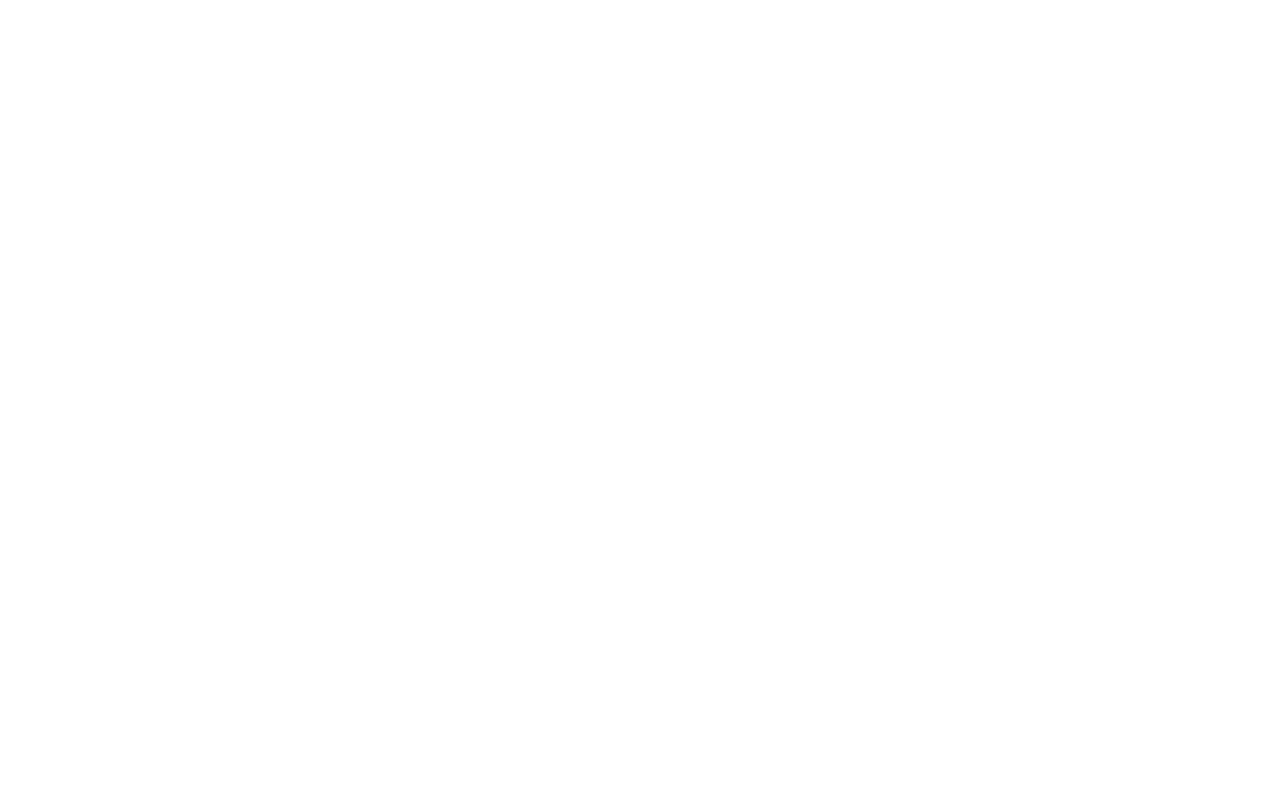
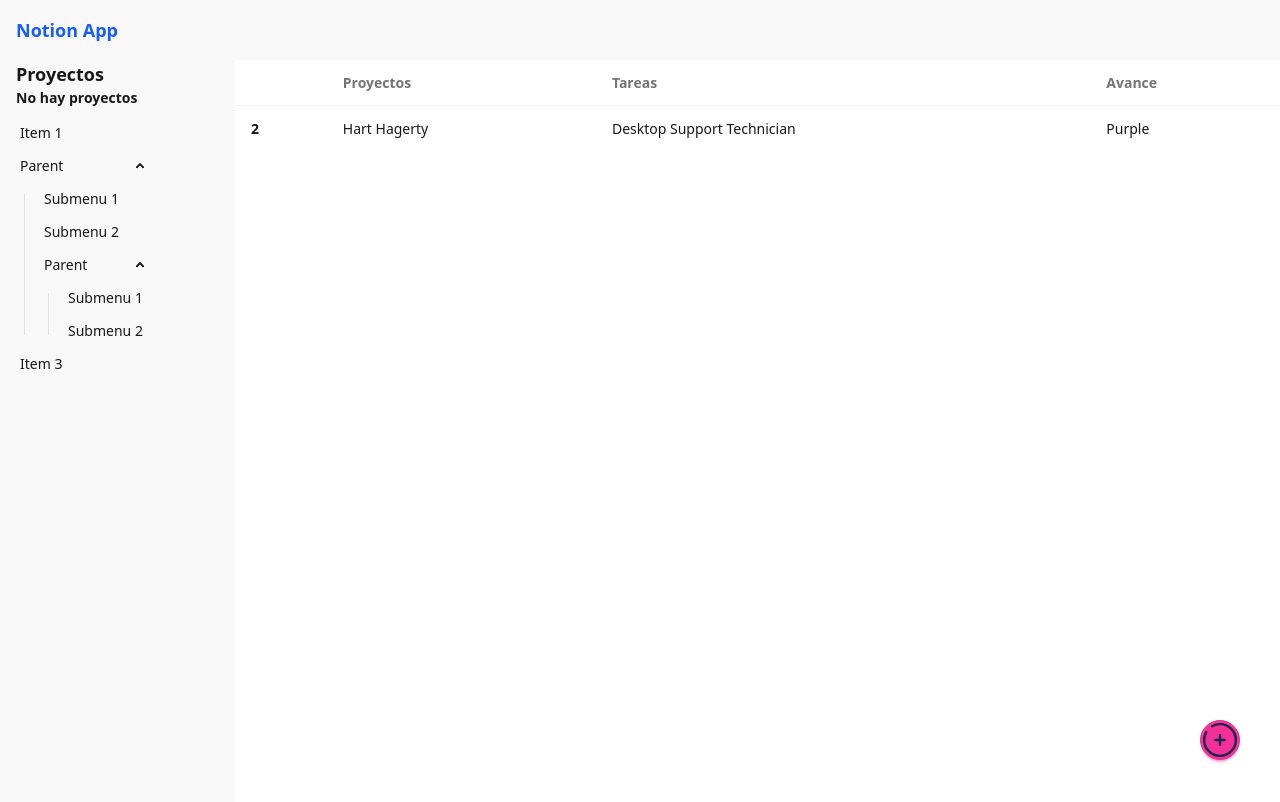
Before and after one commit to saaralozano/projects-app, a Vue app: page /projects in a window 1280 px wide. Before the commit this address had no page. Shown: the top 802 px of the page. Built offline with nearby package versions, Linux system fonts and the light colour scheme; the HTML template or start-up script is replaced by a standard one.

Commit message:
Componentes de Daisyui

```diff
--- a/src/modulorum/projects/layouts/ProjectsLayout.vue
+++ b/src/modulorum/projects/layouts/ProjectsLayout.vue
@@ -2,7 +2,7 @@
 <template>
     <SupraMenu />
 
-    <main>
+    <main class="flex flex-row">
         <LateralisMenu />
         <router-view />
     </main>
--- /dev/null
+++ b/src/modulorum/projects/views/ProjectsView.vue
@@ -0,0 +1,32 @@
+<template>
+
+    <div class="overflow-x-auto w-full">
+    <table class="table">
+        <!-- head -->
+        <thead>
+        <tr>
+            <th></th>
+            <th>Proyectos</th>
+            <th>Tareas</th>
+            <th>Avance</th>
+        </tr>
+        </thead>
+
+        <tbody>
+        <!-- row 2 -->
+        <tr class="hover:bg-base-300">
+            <th>2</th>
+            <td>Hart Hagerty</td>
+            <td>Desktop Support Technician</td>
+            <td>Purple</td>
+        </tr>
+        </tbody>
+    </table>
+
+    <button class="btn btn-circle btn-secondary fixed bottom-10 right-10">
+        <svg viewBox="0 0 24 24" fill="none" xmlns="http://www.w3.org/2000/svg"><g id="SVGRepo_bgCarrier" stroke-width="0"></g><g id="SVGRepo_tracerCarrier" stroke-linecap="round" stroke-linejoin="round"></g><g id="SVGRepo_iconCarrier"> <path d="M15 12L12 12M12 12L9 12M12 12L12 9M12 12L12 15" stroke="#1C274C" stroke-width="1.5" stroke-linecap="round"></path> <path d="M7 3.33782C8.47087 2.48697 10.1786 2 12 2C17.5228 2 22 6.47715 22 12C22 17.5228 17.5228 22 12 22C6.47715 22 2 17.5228 2 12C2 10.1786 2.48697 8.47087 3.33782 7" stroke="#1C274C" stroke-width="1.5" stroke-linecap="round"></path> </g></svg>
+    </button>
+
+    </div>
+
+</template>
--- a/src/router/index.ts
+++ b/src/router/index.ts
@@ -6,8 +6,16 @@
   routes: [
     {
       path: '/',
-      name: 'projects',
-      component: ProjectsLayout
+      name: 'home',
+      redirect: {name: 'projects'},
+      component: ProjectsLayout,
+      children: [
+        {
+          path: 'projects',
+          name: 'projects',
+          component: () => import('@/modulorum/projects/views/ProjectsView.vue')
+        }
+      ]
     }
   ],
 })
```
